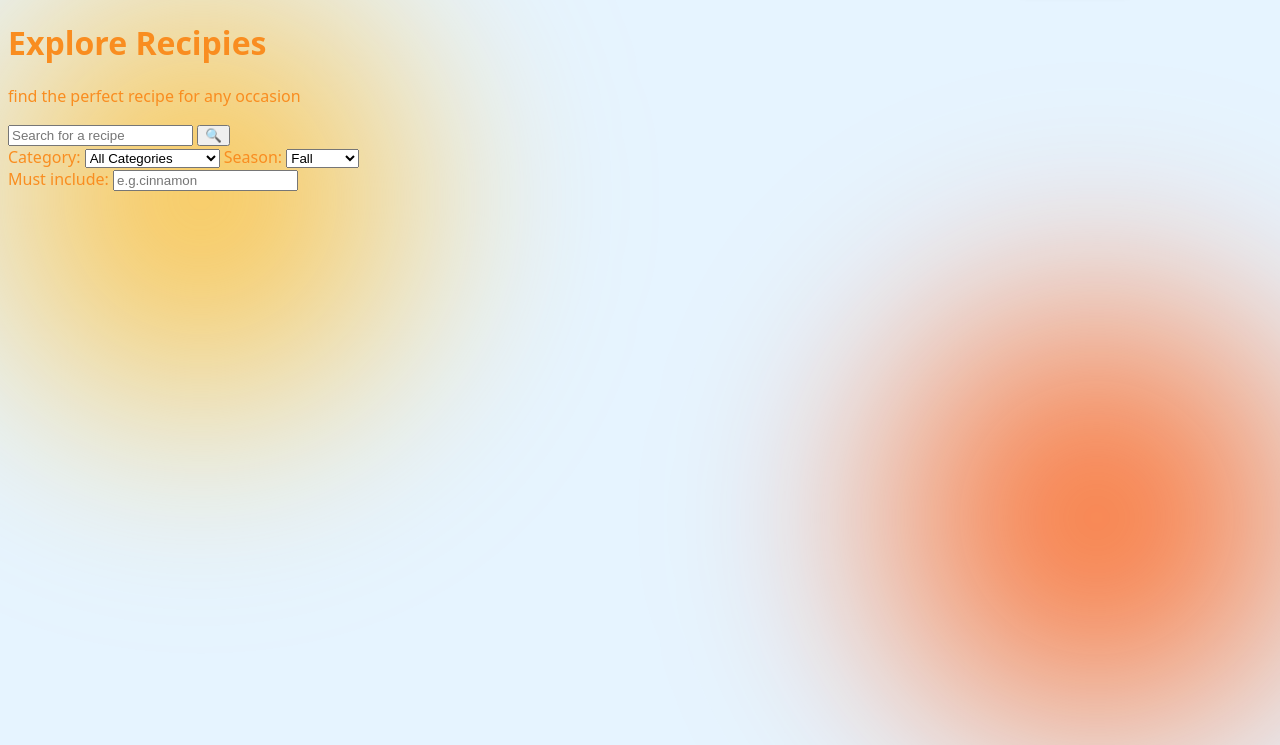
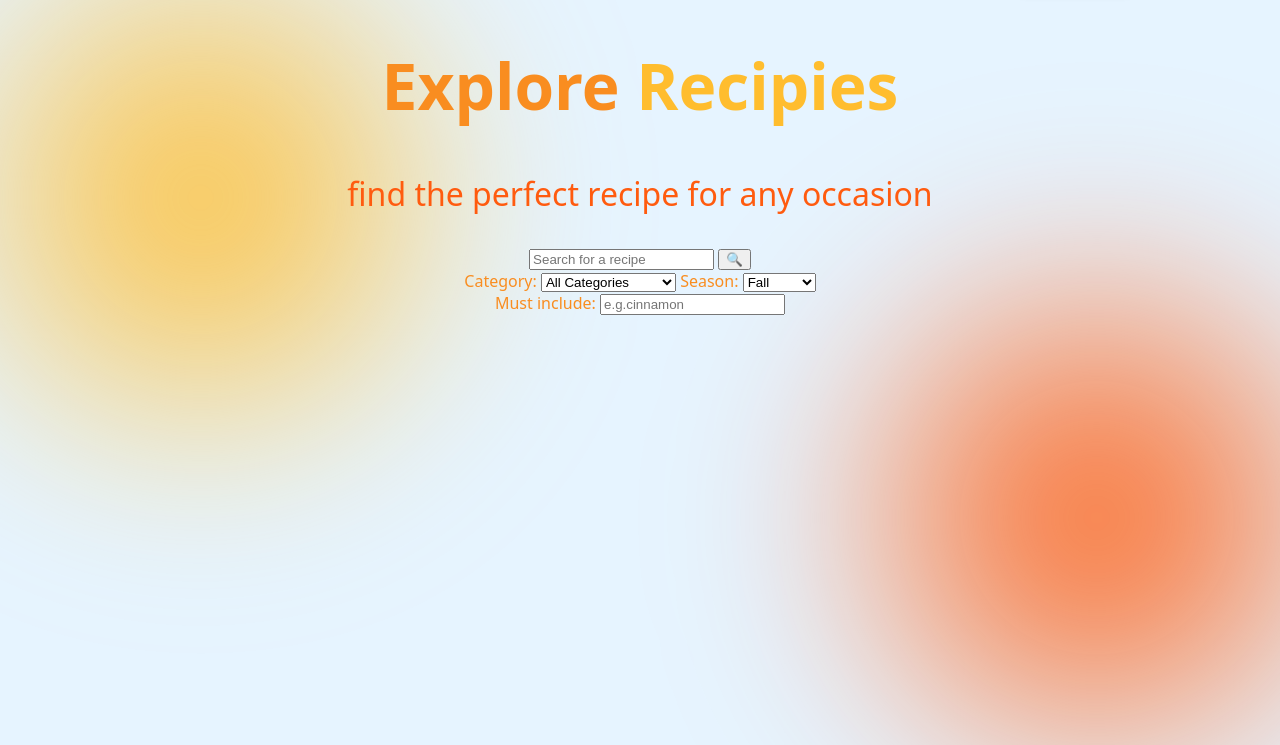
Before and after one commit to aahanad/lesson72, a plain HTML site: page index.html in a window 1280 px wide. Shown: the part 55-800 px from the top of the page. Drawn offline with Linux system fonts and the light colour scheme; a web font is replaced by a local one.

Commit message:
Refactor CSS variables and styles for themes

```diff
--- a/style.css
+++ b/style.css
@@ -143,3 +143,20 @@ font-family: modak;
    width: 100%; text-align: left; background: none; border: none; padding: 0.6rem 1.2rem; font-size: 0.95rem; font-weight: 500; color: #333; cursor: pointer; display: flex; align-items: center; transition: background-color 0.15s ease; }
   .theme-menu li button:hover {
    background-color: #f5f5f5; }
+
+#explore {
+   text-align:center;
+
+}
+#search{
+   text-align:center;
+   font-size:4rem;
+}
+#search span{
+   color:var(--accent);
+
+}
+#explore p{
+   font-size:2rem;
+   color:var(--text-secondary)
+}
```
